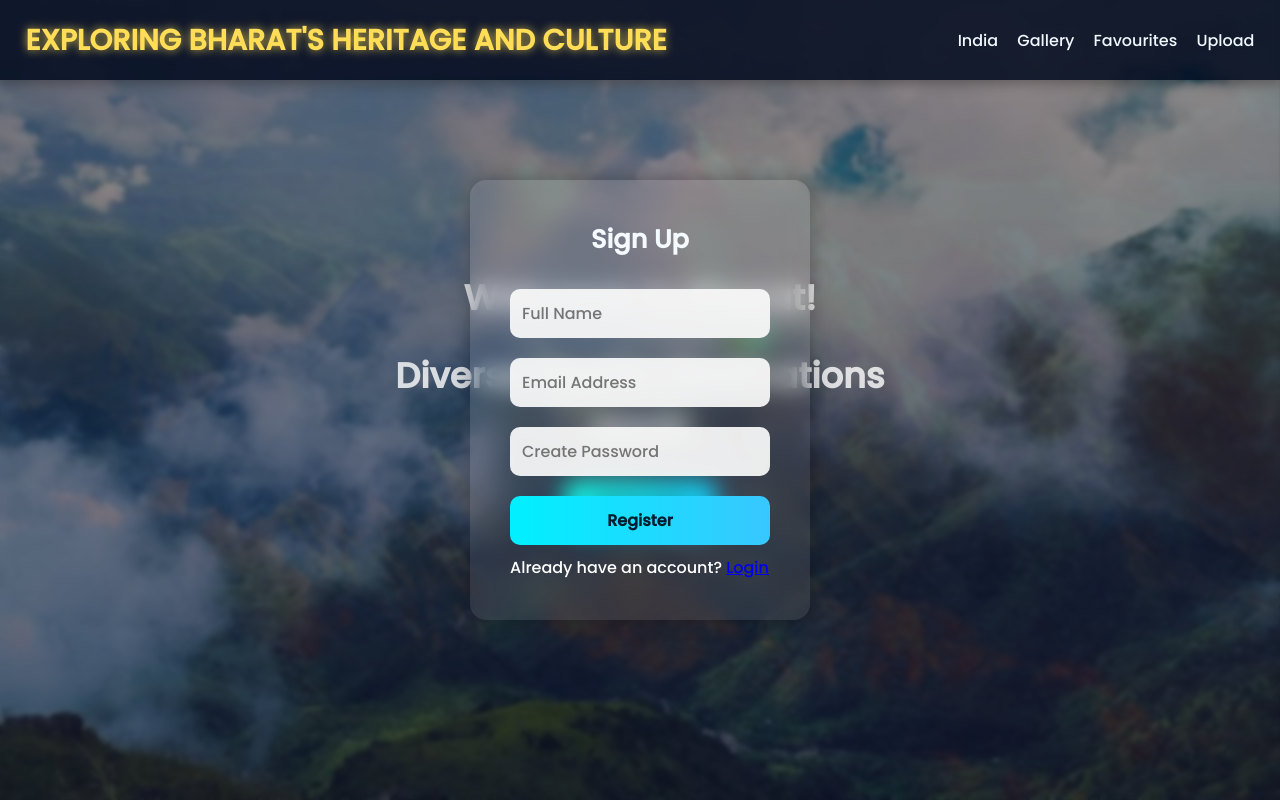
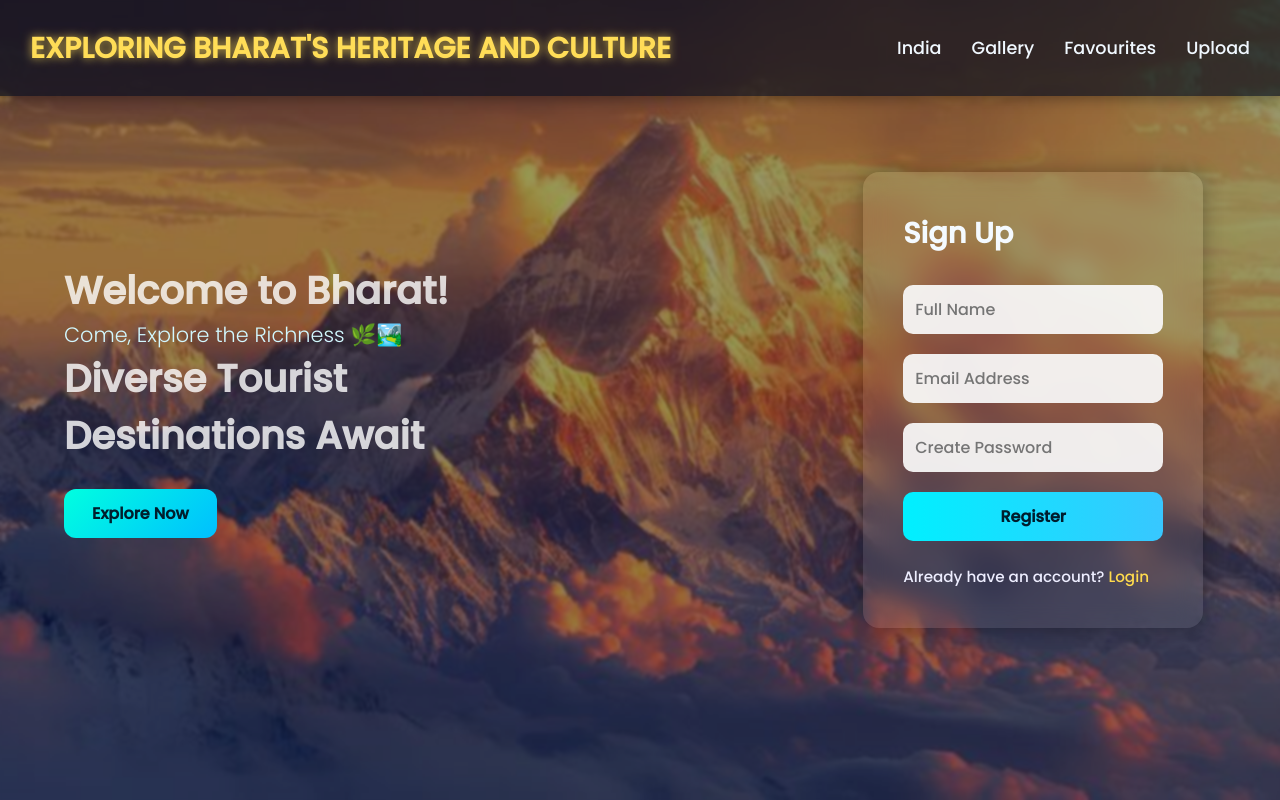
Before and after one commit to Saitharunmotipeta/tourist-destinations, a Flask app: page / in a window 1280 px wide. Run offline with Flask 3, Linux system fonts and the light colour scheme; parts of the project's set-up code (start-up, migrations or seed data) failed here and were passed over.

Commit message:
Second commit

```diff
--- a/app.py
+++ b/app.py
@@ -32,7 +32,10 @@ from routes import *
 
 # Run insert_places.py at the start of the app
 def run_insert_places():
-    subprocess.run(["python", "insert_places.py"], check=True)
+    try:
+        subprocess.run(["python", "insert_places.py"], check=True)
+    except Exception as e:
+        print(f"Error running insert_places.py: {e}")
 
 if __name__ == "__main__":
     with app.app_context():
--- a/delete_places.py
+++ b/delete_places.py
@@ -8,7 +8,7 @@ def delete_all_places():
         db.session.query(PlaceImage).delete()
         db.session.query(Place).delete()
         db.session.commit()
-        print("🗑️ All places and their images deleted.")
+        # print("🗑️ All places and their images deleted.")
 
 if __name__ == "__main__":
     delete_all_places()
--- a/templates/home.html
+++ b/templates/home.html
@@ -151,7 +151,7 @@ button:nth-child(1) {
   background-image: linear-gradient(rgba(0, 0, 0, 0.4), rgba(0, 0, 0, 0.4)), url('{{ url_for("static", filename="images/Himalayas.jpg") }}');
 }
 button:nth-child(2) {
-  background-image: linear-gradient(rgba(0, 0, 0, 0.4), rgba(0, 0, 0, 0.4)), url('{{ url_for("static", filename="images/Kerala.jpg") }}');
+  background-image: linear-gradient(rgba(0, 0, 0, 0.4), rgba(0, 0, 0, 0.4)), url('{{ url_for("static", filename="images/kerala.jpg") }}');
 }
 button:nth-child(3) {
   background-image: linear-gradient(rgba(0, 0, 0, 0.4), rgba(0, 0, 0, 0.4)), url('{{ url_for("static", filename="images/Meghalaya.jpg") }}');
--- a/templates/index.html
+++ b/templates/index.html
@@ -45,12 +45,14 @@
     }
 
     .background-slideshow img:nth-child(1) { animation-delay: 0s; }
-  .background-slideshow img:nth-child(2) { animation-delay: 6s; }
-  .background-slideshow img:nth-child(3) { animation-delay: 12s; }
+    .background-slideshow img:nth-child(2) { animation-delay: 3s; }
+    .background-slideshow img:nth-child(3) { animation-delay: 8s; }
 
     @keyframes fade {
       0%, 100% { opacity: 0; }
-    20%, 80% { opacity: 1; }
+      10%, 30% { opacity: 1; }
+      40%, 60% { opacity: 1; }
+      70%, 90% { opacity: 0; }
     }
 
     body::before {
@@ -58,7 +60,7 @@
       position: fixed;
       inset: 0;
       background: rgba(0, 0, 30, 0.4);
-    backdrop-filter: blur(2px);
+      backdrop-filter: blur(1px);
       z-index: -1;
     }
 
@@ -66,17 +68,18 @@
       position: sticky;
       top: 0;
       z-index: 10;
-    height: 10vh;
+      height: 12vh;
       display: flex;
       justify-content: space-between;
       align-items: center;
-    padding: 0 2vw;
-    background-color: rgba(0, 10, 30, 0.85);
+      padding: 0 30px;
+      background-color: rgba(0, 10, 30, 0.65);
       box-shadow: 0 4px 12px rgba(0, 0, 0, 0.3);
     }
 
     .logo h1 {
       font-size: 1.8rem;
+      font-family: 'Quicksand', sans-serif;
       font-weight: bold;
       color: #ffdd57;
       text-shadow: 0 0 10px rgba(255, 221, 87, 0.8);
@@ -84,13 +87,13 @@
 
     .menu {
       display: flex;
-    gap: 1.5vw;
+      gap: 30px;
     }
 
     .menu a {
       text-decoration: none;
       color: #f0f8ff;
-    font-size: 1rem;
+      font-size: 1.1rem;
       position: relative;
       transition: all 0.3s ease;
     }
@@ -116,13 +119,12 @@
     }
 
     .welcome {
-    text-align: center;
+      text-align: left;
       position: absolute;
       top: 50%;
-    left: 50%;
+      left: 25%;
       transform: translate(-50%, -50%);
-    width: 90%;
-    max-width: 500px;
+      width: 40%;
     }
 
     .welcome h2, .welcome h3 {
@@ -132,14 +134,15 @@
 
     .welcome h2:nth-child(1) { animation-delay: 0.3s; }
     .welcome h3 { animation-delay: 0.6s; }
+    .welcome h2:nth-child(3) { animation-delay: 1s; }
 
     .welcome h2 {
-    font-size: 2.2rem;
+      font-size: 2.4rem;
       color: #ffffffcc;
     }
 
     .welcome h3 {
-    font-size: 1rem;
+      font-size: 1.3rem;
       font-weight: 300;
       color: #d2f8ff;
     }
@@ -176,28 +179,26 @@
     .login-box {
       position: absolute;
       top: 50%;
-    left: 50%;
-    transform: translate(-50%, -50%);
+      right: 6%;
+      transform: translateY(-50%);
       background: rgba(255, 255, 255, 0.08);
       backdrop-filter: blur(12px);
       border-radius: 16px;
       padding: 40px;
-    width: 90%;
-    max-width: 340px;
+      width: 340px;
       box-shadow: 0 0 20px rgba(0, 0, 0, 0.3);
       animation: slideIn 1s ease-out;
     }
 
     @keyframes slideIn {
       0% { transform: translate(100%, -50%); opacity: 0; }
-    100% { transform: translate(-50%, -50%); opacity: 1; }
+      100% { transform: translateY(-50%); opacity: 1; }
     }
 
     .login-box h1 {
-    font-size: 1.6rem;
+      font-size: 1.8rem;
       margin-bottom: 20px;
       color: #f4faff;
-    text-align: center;
     }
 
     .login-box input, .login-box button {
@@ -230,6 +231,21 @@
       background: #00d0ff;
     }
 
+    .login-box p {
+      margin-top: 14px;
+      font-size: 0.95rem;
+      color: #eef;
+    }
+
+    .login-box a {
+      color: #ffdb4d;
+      text-decoration: none;
+    }
+
+    .login-box a:hover {
+      text-decoration: underline;
+    }
+
     .alert {
       position: fixed;
       top: 14vh;
--- a/templates/india.html
+++ b/templates/india.html
@@ -395,7 +395,7 @@ body::before {
     <area target="" alt="Chattisgarh" title="Chattisgarh" coords="316,609,333,625,346,632,336,632,354,618,364,600,359,583,356,570,376,578,366,567,371,547,383,541,391,532,397,512,408,505,407,487,401,475,392,473,379,476,362,475,352,477,362,485,357,496,346,509,334,512,330,528,334,540,330,548,323,548,324,568,323,576,330,592,327,596,320,597" shape="poly">
     <area target="" alt="Odisha" title="Odisha"  href="{{ url_for('state', state_name='Odisha') }}" coords="348,629,354,619,362,604,360,591,358,576,373,581,372,570,370,557,378,544,389,541,394,532,401,518,414,507,423,507,437,511,450,516,461,505,476,512,484,519,490,526,480,535,479,544,479,561,471,569,461,577,447,585,436,593,356,628,369,616,378,617,388,605,400,599,412,600,428,593" shape="poly">
     <area target="" alt="Telangana" title="Telangana" href="{{ url_for('state', state_name='Telangana') }}" coords="244,685,242,677,239,660,247,644,245,630,246,620,252,610,252,600,264,596,265,583,275,585,281,592,291,592,300,590,300,604,306,614,313,614,322,617,328,625,332,632,345,635,351,636,345,642,339,650,325,656,316,658,309,660,304,664,288,672,287,681,277,683,267,687,258,688,249,688" shape="poly">
-    <area target="" alt="Andhra pradesh" title="Andhra pradesh" href="{{ url_for('state', state_name='AndhraPradesh') }}"coords="241,684,229,690,226,703,227,713,220,716,225,732,227,742,237,744,245,744,254,743,260,744,264,751,267,760,265,767,260,772,265,776,276,765,282,765,294,760,299,758,309,753,314,747,310,731,309,712,312,693,321,689,331,690,340,680,345,672,357,674,363,667,367,658,377,645,393,638,401,626,413,617,426,600,412,605,401,604,391,606,385,617,377,621,370,620,366,624,356,632,349,645,339,651,329,654,319,661,309,664,303,669,290,672,286,680,274,686,258,688,245,689" shape="poly">
+    <area target="" alt="Andhra pradesh" title="Andhra pradesh" href="{{ url_for('state', state_name='Andhra Pradesh') }}"coords="241,684,229,690,226,703,227,713,220,716,225,732,227,742,237,744,245,744,254,743,260,744,264,751,267,760,265,767,260,772,265,776,276,765,282,765,294,760,299,758,309,753,314,747,310,731,309,712,312,693,321,689,331,690,340,680,345,672,357,674,363,667,367,658,377,645,393,638,401,626,413,617,426,600,412,605,401,604,391,606,385,617,377,621,370,620,366,624,356,632,349,645,339,651,329,654,319,661,309,664,303,669,290,672,286,680,274,686,258,688,245,689" shape="poly">
     <area target="" alt="Karnataka" title="Karnataka" coords="158,692,162,670,182,658,197,657,195,646,210,647,219,641,230,633,245,621,245,632,246,644,238,651,236,658,238,669,242,681,230,691,226,691,225,712,223,697,222,721,221,730,229,745,238,744,251,749,257,750,263,758,264,770,257,773,245,773,241,781,246,791,239,797,232,798,226,803,212,806,199,801,191,792,179,779,170,769,169,749,163,727,154,712,157,676" shape="poly">
     <area target="" alt="Kerala" title="Kerala" href="{{ url_for('state', state_name='Kerala') }}" coords="227,891,229,873,232,861,232,840,221,840,221,829,207,816,207,804,190,796,184,785,173,776,180,796,187,801,195,816,199,826,197,836,205,846,208,859,205,872,216,885" shape="poly">
     <area target="" alt="Tamil nadu" title="Tamil nadu" coords="226,903,246,900,254,876,270,871,280,856,291,840,302,837,302,822,302,803,297,795,311,793,318,770,314,753,306,758,296,761,283,767,274,769,264,781,258,773,247,776,249,784,247,797,233,803,219,808,211,808,218,813,224,836,233,838,237,849,230,863,228,880,223,891" shape="poly">
```
Also changed, not shown: other parts of templates/index.html (+12 -27 lines), instance/users.db. Lines whose indentation alone changed are shown as unchanged.
